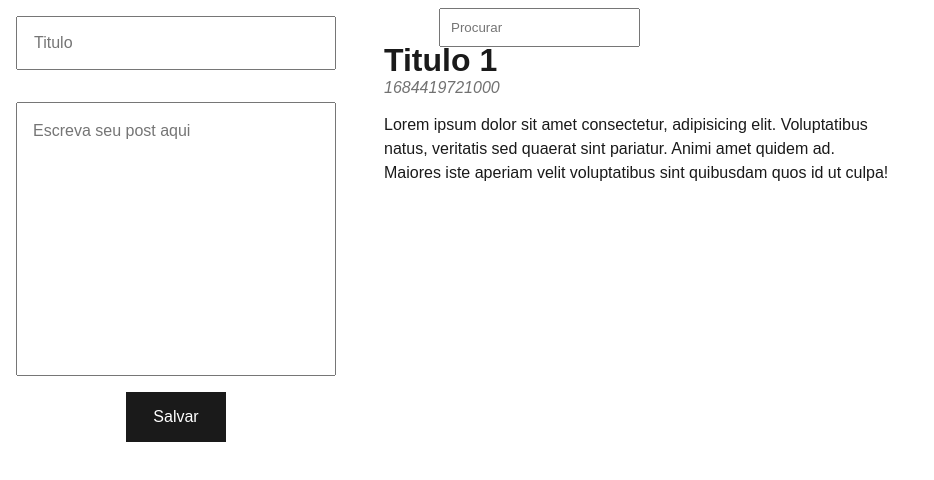
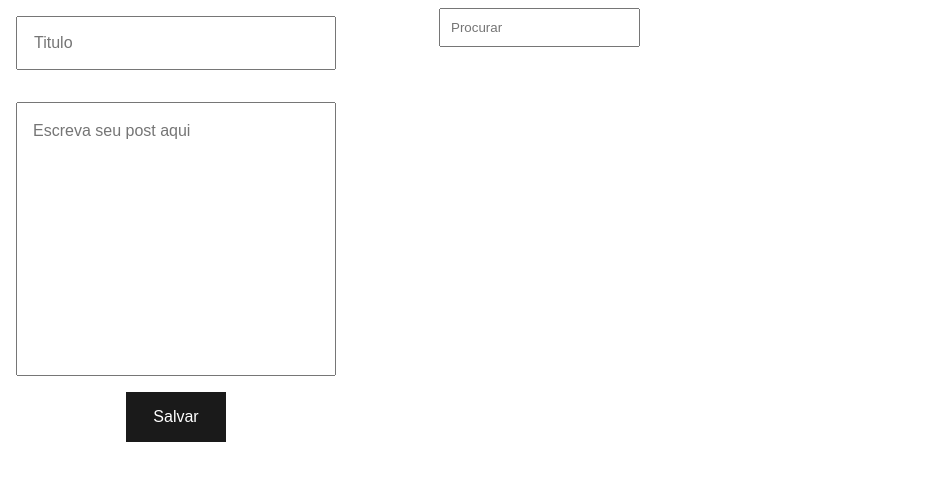
Before and after one commit to Mulleriano/blog, a Vue app: page / in a window 1280 px wide. Shown: the top 480 px of the page, without its empty margins (0-934 px from the left). Built offline with nearby package versions, Linux system fonts and the light colour scheme.

Commit message:
Removendo parâmetros vazios do Data()

```diff
--- a/src/App.vue
+++ b/src/App.vue
@@ -4,17 +4,8 @@ import { RouterLink, RouterView } from "vue-router";
 export default {
   data() {
     return {
-      posts: [
-        {
-          title: "Titulo 1",
-          datetime: Date.now(),
-          content: "Lorem ipsum dolor sit amet consectetur, adipisicing elit. Voluptatibus natus, veritatis sed quaerat sint pariatur. Animi amet quidem ad. Maiores iste aperiam velit voluptatibus sint quibusdam quos id ut culpa!",
-        },
-      ],
-      formData: {
-        title: "",
-        content: "",
-      },
+      posts: [],
+      formData: {},
       search: "",
     };
   },
```
